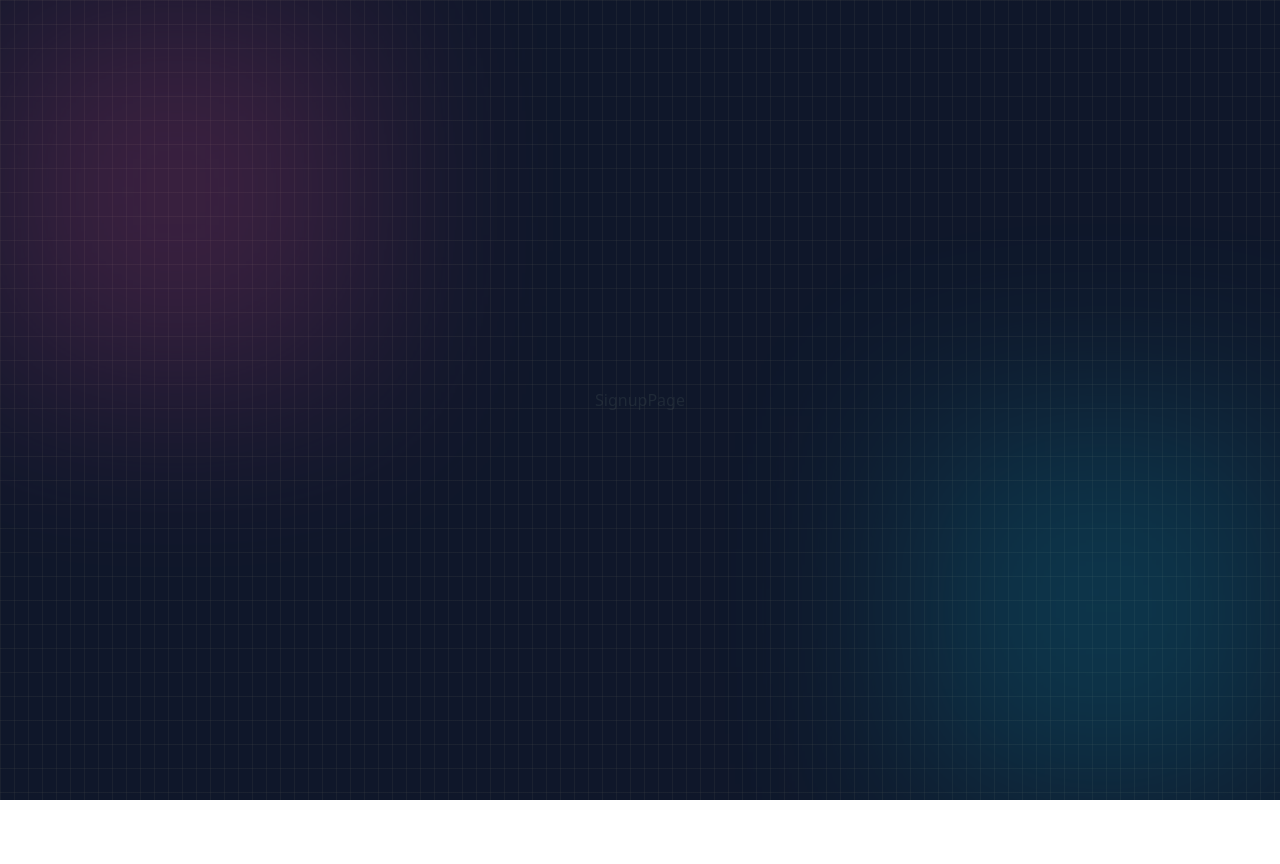
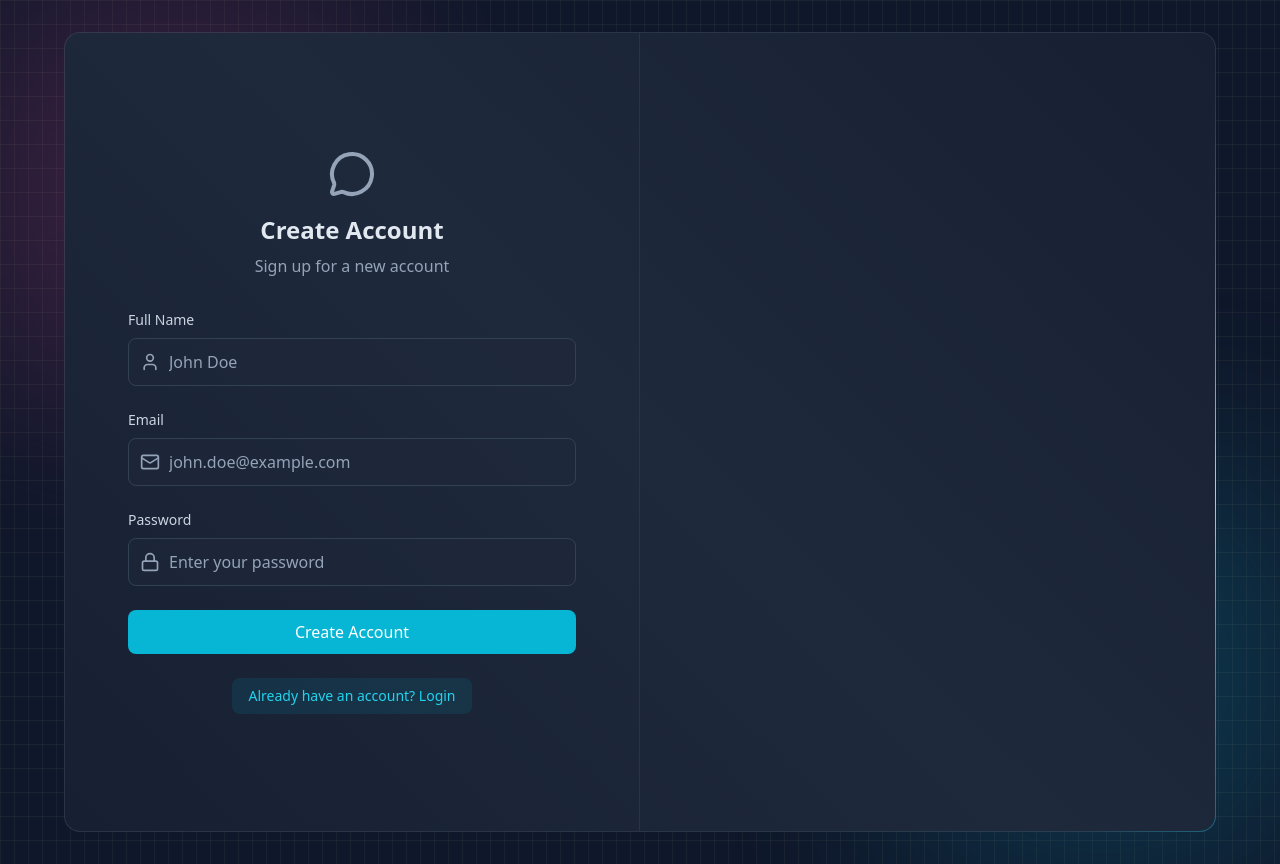
Before and after one commit to Utkarsh-Sharan/bondly-chat-app, a React (Vite) app in the folder frontend/: page /signup in a window 1280 px wide. Before the commit the page ends 800 px from the top, so only its background shows below. Built offline with nearby package versions, Linux system fonts and the light colour scheme; no server answers.

Commit message:
create signup page

```diff
--- a/frontend/package.json
+++ b/frontend/package.json
@@ -14,6 +14,7 @@
     "lucide-react": "^0.560.0",
     "react": "^19.2.0",
     "react-dom": "^19.2.0",
+    "react-hot-toast": "^2.6.0",
     "react-router": "^7.10.1",
     "zustand": "^5.0.9"
   },
--- a/frontend/src/App.jsx
+++ b/frontend/src/App.jsx
@@ -1,4 +1,5 @@
 import { Navigate, Route, Routes } from "react-router";
+import { Toaster } from "react-hot-toast";
 import ChatPage from "./pages/ChatPage.jsx";
 import LoginPage from "./pages/LoginPage.jsx";
 import SignupPage from "./pages/SignupPage.jsx";
@@ -15,7 +16,7 @@
 
   console.log({ authUser });
 
-  if(isCheckingAuth) return <PageLoader />;
+  if (isCheckingAuth) return <PageLoader />;
 
   return (
     <div className="min-h-screen bg-slate-900 relative flex items-center justify-center p-4 overflow-hidden">
@@ -38,6 +39,8 @@
           element={!authUser ? <SignupPage /> : <Navigate to={"/"} />}
         />
       </Routes>
+
+      <Toaster />
     </div>
   );
 }
--- /dev/null
+++ b/frontend/src/components/BorderAnimatedContainer.jsx
@@ -0,0 +1,8 @@
+function BorderAnimatedContainer({ children }) {
+  return (
+    <div className="w-full h-full [background:linear-gradient(45deg,#172033,theme(colors.slate.800)_50%,#172033)_padding-box,conic-gradient(from_var(--border-angle),theme(colors.slate.600/.48)_80%,_theme(colors.cyan.500)_86%,_theme(colors.cyan.300)_90%,_theme(colors.cyan.500)_94%,_theme(colors.slate.600/.48))_border-box] rounded-2xl border border-transparent animate-border flex overflow-hidden">
+      {children}
+    </div>
+  );
+}
+export default BorderAnimatedContainer;
--- a/frontend/src/index.css
+++ b/frontend/src/index.css
@@ -1,3 +1,35 @@
 @tailwind base;
 @tailwind components;
 @tailwind utilities;
+
+@property --border-angle {
+  inherits: false;
+  initial-value: 0deg;
+  syntax: "<angle>";
+}
+
+.input {
+  @apply w-full bg-slate-800/50 border border-slate-700 rounded-lg py-2 pl-10 pr-4 text-slate-200 placeholder-slate-400 focus:ring-2 focus:ring-cyan-500 focus:border-transparent;
+}
+
+.auth-input-icon {
+  @apply absolute left-3 top-1/2 -translate-y-1/2 text-slate-400 size-5;
+}
+
+.auth-input-label {
+  @apply block text-sm font-medium text-slate-300 mb-2;
+}
+
+.auth-badge {
+  @apply inline-flex items-center px-3 py-1 text-xs font-medium rounded-full bg-cyan-500/20 text-cyan-300;
+}
+
+.auth-btn {
+  @apply w-full bg-cyan-500 text-white rounded-lg py-2.5 font-medium
+  hover:bg-cyan-600 focus:ring-2 focus:ring-cyan-500;
+}
+
+.auth-link {
+  @apply px-4 py-2 inline-block bg-cyan-500/10 rounded-lg text-cyan-400
+  hover:text-cyan-500 text-sm transition-colors;
+}
--- a/frontend/src/pages/SignupPage.jsx
+++ b/frontend/src/pages/SignupPage.jsx
@@ -1,7 +1,141 @@
-import React from "react";
+import React, { useState } from "react";
+import { useAuthStore } from "../store/useAuth.store.js";
+import BorderAnimatedContainer from "../components/BorderAnimatedContainer.jsx";
+import {
+  MessageCircleIcon,
+  LockIcon,
+  MailIcon,
+  UserIcon,
+  LoaderIcon,
+} from "lucide-react";
+import { Link } from "react-router";
 
 function SignupPage() {
-  return <div>SignupPage</div>;
+  const [formData, setFormData] = useState({
+    fullname: "",
+    email: "",
+    password: "",
+  });
+  const { signup, isSigningup } = useAuthStore();
+
+  const handleSubmit = (e) => {
+    e.preventDefault();
+    signup(formData);
+  };
+
+  return (
+    <div className="w-full flex items-center justify-center p-4 bg-slate-900">
+      <div className="relative w-full max-w-6xl md:h-[800px] h-[650px]">
+        <BorderAnimatedContainer>
+          <div className="w-full flex flex-col md:flex-row">
+            {/* FORM COLUMN */}
+            <div className="md:w-1/2 p-8 flex items-center justify-center md:border-r border-slate-600/30">
+              <div className="w-full max-w-md">
+                {/* HEADING TEXT */}
+                <div className="text-center mb-8">
+                  <MessageCircleIcon className="w-12 h-12 mx-auto text-slate-400 mb-4" />
+
+                  <h2 className="text-2xl font-bold text-slate-200 mb-2">
+                    Create Account
+                  </h2>
+
+                  <p className="text-slate-400">Sign up for a new account</p>
+                </div>
+
+                {/* FORM */}
+                <form onSubmit={handleSubmit} className="space-y-6">
+                  {/* FULL NAME INPUT */}
+                  <div>
+                    <label className="auth-input-label">Full Name</label>
+
+                    <div className="relative">
+                      <UserIcon className="auth-input-icon" />
+
+                      <input
+                        type="text"
+                        value={formData.fullname}
+                        onChange={(e) => {
+                          setFormData({
+                            ...formData,
+                            fullname: e.target.value,
+                          });
+                        }}
+                        className="input"
+                        placeholder="John Doe"
+                      />
+                    </div>
+                  </div>
+
+                  {/* EMAIL INPUT */}
+                  <div>
+                    <label className="auth-input-label">Email</label>
+
+                    <div className="relative">
+                      <MailIcon className="auth-input-icon" />
+
+                      <input
+                        type="email"
+                        value={formData.email}
+                        onChange={(e) => {
+                          setFormData({
+                            ...formData,
+                            email: e.target.value,
+                          });
+                        }}
+                        className="input"
+                        placeholder="john.doe@example.com"
+                      />
+                    </div>
+                  </div>
+
+                  {/* PASSWORD INPUT */}
+                  <div>
+                    <label className="auth-input-label">Password</label>
+
+                    <div className="relative">
+                      <LockIcon className="auth-input-icon" />
+
+                      <input
+                        type="password"
+                        value={formData.password}
+                        onChange={(e) => {
+                          setFormData({
+                            ...formData,
+                            password: e.target.value,
+                          });
+                        }}
+                        className="input"
+                        placeholder="Enter your password"
+                      />
+                    </div>
+                  </div>
+
+                  {/* SUBMIT BUTTON */}
+                  <button
+                    className="auth-btn"
+                    type="submit"
+                    disabled={isSigningup}
+                  >
+                    {isSigningup ? (
+                      <LoaderIcon className="w-full h-5 animate-spin text-center" />
+                    ) : (
+                      "Create Account"
+                    )}
+                  </button>
+                </form>
+
+                <div className="mt-6 text-center">
+                  <Link to={"/login"} className="auth-link">
+                    Already have an account? Login
+                  </Link>
+                </div>
+              </div>
+            </div>
+          </div>
+        </BorderAnimatedContainer>
+      </div>
+    </div>
+  );
 }
 
 export default SignupPage;
--- a/frontend/src/store/useAuth.store.js
+++ b/frontend/src/store/useAuth.store.js
@@ -1,9 +1,11 @@
 import { create } from "zustand";
 import { axiosInstance } from "../lib/axios.js";
+import toast from "react-hot-toast";
 
 export const useAuthStore = create((set) => ({
   authUser: null,
   isCheckingAuth: true,
+  isSigningup: false,
 
   checkAuth: async () => {
     try {
@@ -16,4 +18,20 @@
       set({ isCheckingAuth: false });
     }
   },
+
+  signup: async (data) => {
+    set({ isSigningup: true });
+
+    try {
+      const res = await axiosInstance.post("/auth/signup", data);
+      console.log(res.data);
+      set({ authUser: res.data });
+
+      toast.success("Account created successfully!");
+    } catch (error) {
+      toast.error(error.response.data.message);
+    } finally {
+      set({ isSigningup: false });
+    }
+  },
 }));
--- a/frontend/tailwind.config.js
+++ b/frontend/tailwind.config.js
@@ -4,7 +4,16 @@
 export default {
   content: ["./index.html", "./src/**/*.{js,ts,jsx,tsx}"],
   theme: {
-    extend: {},
+    extend: {
+      animation: {
+        border: "border 4s linear infinite",
+      },
+      keyframes: {
+        border: {
+          to: { "--border-angle": "360deg" },
+        },
+      },
+    },
   },
   plugins: [daisyui],
 };
```
Also changed, not shown: 1 other file (tests, documents, lock files or other folders).
